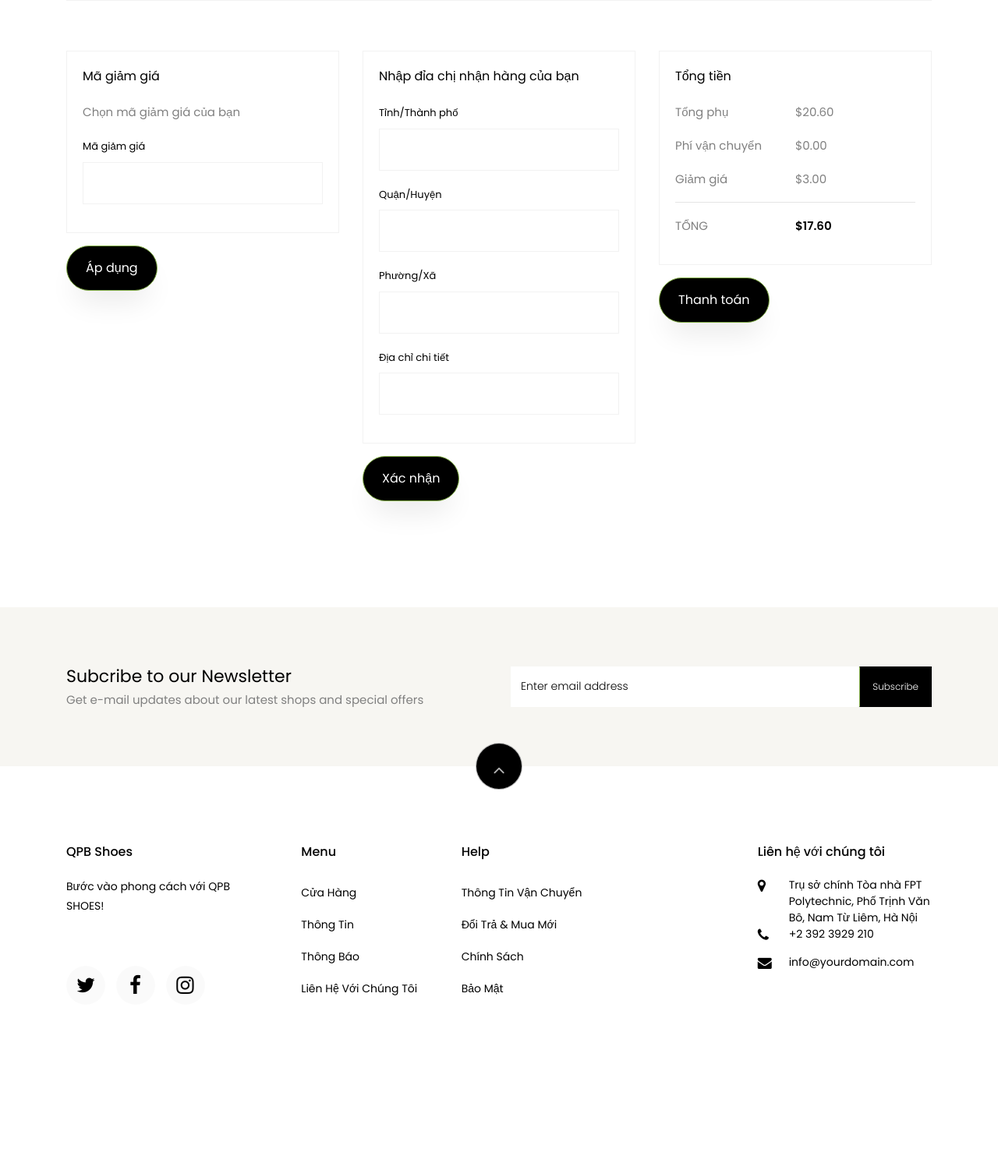
After one commit to quytoon/fa2023-bl2-WD18317-PRO1014-nhom12, a PHP site: template view/giohang.php in a window 1280 px wide. The commit adds this page. Shown: the part 1036-2528 px from the top of the page at 78% size. Run offline with PHP 8.4, Linux system fonts and the light colour scheme; the template is opened without the code that fills it, so the values that code supplies are empty; some libraries are stand-ins or nearby versions; some web fonts are replaced.

Commit message:
update catgiaoien - Quy

```diff
--- a/index.php
+++ b/index.php
@@ -36,6 +36,12 @@ if (isset($_GET['act']) && ($_GET['act'] != "")) {
                 include "view/home.php";
             }
             break;
+        case "giohang":
+            include "view/giohang.php";
+            break;
+        case "thongtintaikhoan":
+            include "view/taikhoan/thongtintaikhoan.php";
+            break;
         case "thongtin":
             include "view/thongtin.php";
             break;
--- /dev/null
+++ b/view/giohang.php
@@ -0,0 +1,145 @@
+<div class="hero-wrap hero-bread" style="background-image: url('images/ms_banner_img1.png');">
+		<div class="container">
+			<div class="row no-gutters slider-text align-items-center justify-content-center">
+				<div class="col-md-9 ftco-animate text-center">
+					<p class="breadcrumbs"><span class="mr-2"><a href="index.html">Trang chủ</a></span>/ <span>Giỏ
+							hàng</span></p>
+					<h1 class="mb-0 bread">Giỏ hàng</h1>
+				</div>
+			</div>
+		</div>
+	</div>
+
+	<section class="ftco-section ftco-cart">
+		<div class="container">
+			<div class="row">
+				<div class="col-md-12 ftco-animate">
+					<div class="cart-list">
+						<table class="table">
+							<thead class="thead-primary">
+								<tr class="text-center">
+									<th>&nbsp;</th>
+									<th>&nbsp;</th>
+									<th>Tên sản phẩm</th>
+									<th>Giá</th>
+									<th>Số lượng</th>
+									<th>Tổng</th>
+								</tr>
+							</thead>
+							<tbody>
+								<tr class="text-center">
+									<td class="product-remove"><a href="#"><span class="ion-ios-close"></span></a></td>
+
+									<td class="image-prod">
+										<div class="img" style="background-image:url(images/product-3.jpg);"></div>
+									</td>
+
+									<td class="product-name">
+										<h3>Bell Pepper</h3>
+										<p>Far far away, behind the word mountains, far from the countries</p>
+									</td>
+
+									<td class="price">$4.90</td>
+
+									<td class="quantity">
+										<div class="input-group mb-3">
+											<input type="text" name="quantity"
+												class="quantity form-control input-number" value="1" min="1" max="100">
+										</div>
+									</td>
+
+									<td class="total">$4.90</td>
+								</tr><!-- END TR-->
+
+								<tr class="text-center">
+									<td class="product-remove"><a href="#"><span class="ion-ios-close"></span></a></td>
+
+									<td class="image-prod">
+										<div class="img" style="background-image:url(images/product-4.jpg);"></div>
+									</td>
+
+									<td class="product-name">
+										<h3>Bell Pepper</h3>
+										<p>Far far away, behind the word mountains, far from the countries</p>
+									</td>
+
+									<td class="price">$15.70</td>
+
+									<td class="quantity">
+										<div class="input-group mb-3">
+											<input type="text" name="quantity"
+												class="quantity form-control input-number" value="1" min="1" max="100">
+										</div>
+									</td>
+
+									<td class="total">$15.70</td>
+								</tr><!-- END TR-->
+							</tbody>
+						</table>
+					</div>
+				</div>
+			</div>
+			<div class="row justify-content-end">
+				<div class="col-lg-4 mt-5 cart-wrap ftco-animate">
+					<div class="cart-total mb-3">
+						<h3>Mã giảm giá</h3>
+						<p>Chọn mã giảm giá của bạn</p>
+						<form action="#" class="info">
+							<div class="form-group">
+								<label for="">Mã giảm giá</label>
+								<input type="text" class="form-control text-left px-3" placeholder="">
+							</div>
+						</form>
+					</div>
+					<p><a href="checkout.html" class="btn btn-primary py-3 px-4">Áp dụng</a></p>
+				</div>
+				<div class="col-lg-4 mt-5 cart-wrap ftco-animate">
+					<div class="cart-total mb-3">
+						<h3>Nhập đỉa chị nhận hàng của bạn</h3>
+						<form action="#" class="info">
+							<div class="form-group">
+								<label for="">Tỉnh/Thành phố</label>
+								<input type="text" class="form-control text-left px-3" placeholder="">
+							</div>
+							<div class="form-group">
+								<label for="country">Quận/Huyện</label>
+								<input type="text" class="form-control text-left px-3" placeholder="">
+							</div>
+							<div class="form-group">
+								<label for="country">Phường/Xã</label>
+								<input type="text" class="form-control text-left px-3" placeholder="">
+							</div>
+							<div class="form-group">
+								<label for="country">Địa chỉ chi tiết</label>
+								<input type="text" class="form-control text-left px-3" placeholder="">
+							</div>
+						</form>
+					</div>
+					<p><a href="checkout.html" class="btn btn-primary py-3 px-4">Xác nhận</a></p>
+				</div>
+				<div class="col-lg-4 mt-5 cart-wrap ftco-animate">
+					<div class="cart-total mb-3">
+						<h3>Tổng tiền</h3>
+						<p class="d-flex">
+							<span>Tổng phụ</span>
+							<span>$20.60</span>
+						</p>
+						<p class="d-flex">
+							<span>Phí vận chuyển</span>
+							<span>$0.00</span>
+						</p>
+						<p class="d-flex">
+							<span>Giảm giá</span>
+							<span>$3.00</span>
+						</p>
+						<hr>
+						<p class="d-flex total-price">
+							<span>Tổng</span>
+							<span>$17.60</span>
+						</p>
+					</div>
+					<p><a href="checkout.html" class="btn btn-primary py-3 px-4">Thanh toán</a></p>
+				</div>
+			</div>
+		</div>
+	</section>
--- a/view/sanpham.php
+++ b/view/sanpham.php
@@ -19,7 +19,7 @@
                     <?php
                     foreach ($dsdm as $key) {
                         extract($key);
-                        $linkdm = "index.php?act=chitietdm&idsp=" . $idDanhMuc;
+                        $linkdm = "index.php?act=chitietdm&iddm=" . $idDanhMuc;
                         echo '<li><a href="' . $linkdm . '">' . $tenDanhMuc . '</a></li>';
                     }
                     ?>
```
Also changed, not shown: view/taikhoan/thongtintaikhoan.php (added, +39 -0 lines).
